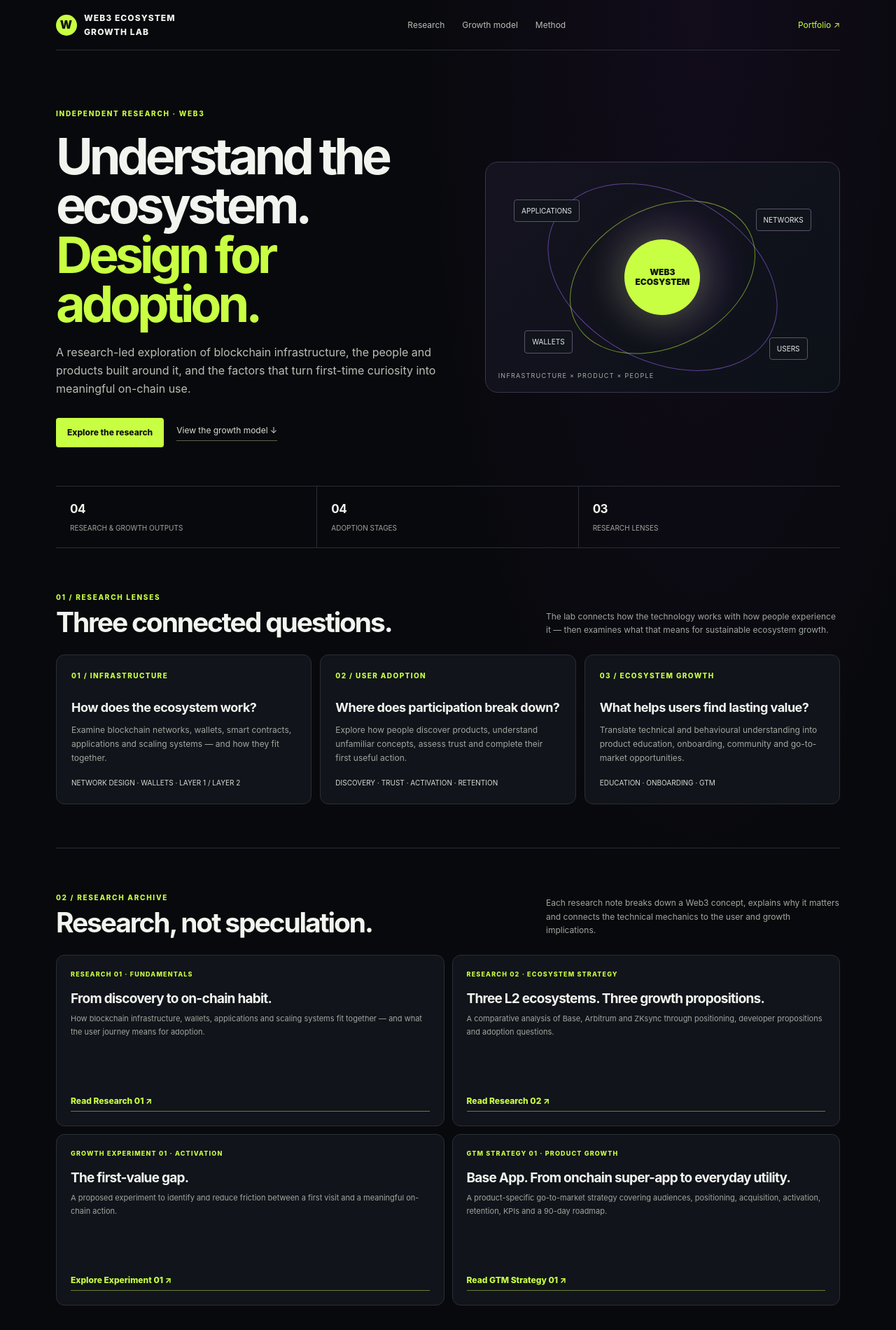
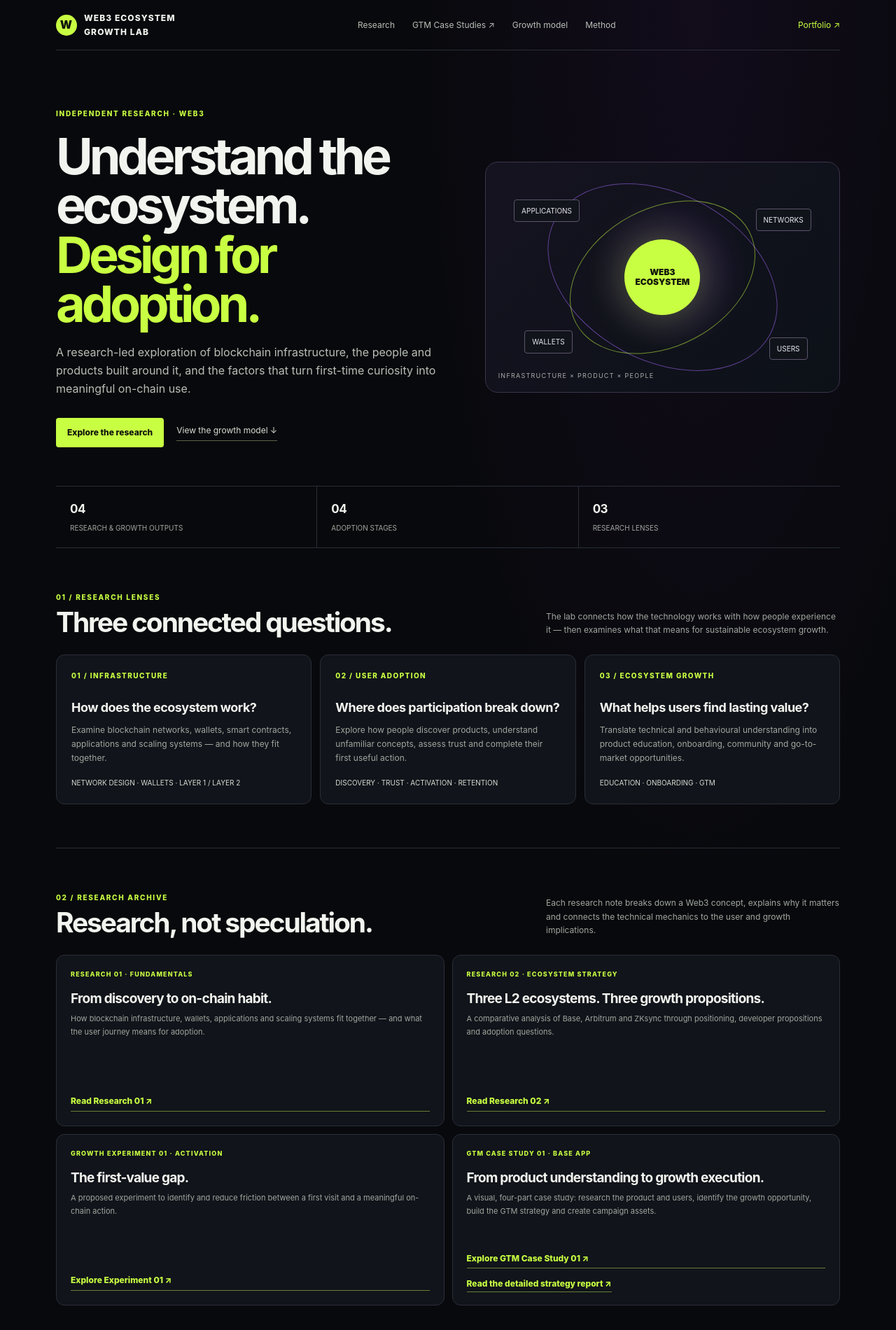
Before and after one commit to maryamdps/web3-ecosystem-growth-lab-preview, a plain HTML site: page projects/web3-ecosystem-growth-lab/index.html in a window 1280 px wide. Shown: the top 1900 px of the page at 70% size. Drawn offline with Linux system fonts and the light colour scheme.

Commit message:
Add GTM case study navigation and featured entry

```diff
--- a/projects/web3-ecosystem-growth-lab/index.html
+++ b/projects/web3-ecosystem-growth-lab/index.html
@@ -26,7 +26,7 @@ footer{padding:24px 0 34px;display:flex;justify-content:space-between;gap:15px;c
 <div class="wrap">
 <header>
 <a class="brand" href="./index.html"><span class="mark">W</span><span>WEB3 ECOSYSTEM<br>GROWTH LAB</span></a>
-<nav aria-label="Main navigation"><a href="#research">Research</a><a href="#growth">Growth model</a><a href="#method">Method</a></nav>
+<nav aria-label="Main navigation"><a href="#research">Research</a><a href="../../case-studies/base-app/index.html">GTM Case Studies ↗</a><a href="#growth">Growth model</a><a href="#method">Method</a></nav>
 <a class="back" href="../../index.html">Portfolio ↗</a>
 </header>
 <main>
@@ -60,7 +60,7 @@ footer{padding:24px 0 34px;display:flex;justify-content:space-between;gap:15px;c
 <article class="archive-card"><div class="feature-label">RESEARCH 01 · FUNDAMENTALS</div><h3>From discovery to on-chain habit.</h3><p>How blockchain infrastructure, wallets, applications and scaling systems fit together — and what the user journey means for adoption.</p><a class="read-link" href="../../research/01-from-discovery-to-onchain-habit.html">Read Research 01 ↗</a></article>
 <article class="archive-card"><div class="feature-label">RESEARCH 02 · ECOSYSTEM STRATEGY</div><h3>Three L2 ecosystems. Three growth propositions.</h3><p>A comparative analysis of Base, Arbitrum and ZKsync through positioning, developer propositions and adoption questions.</p><a class="read-link" href="../../research/02-three-l2-ecosystems-three-growth-propositions.html">Read Research 02 ↗</a></article>
 <article class="archive-card"><div class="feature-label">GROWTH EXPERIMENT 01 · ACTIVATION</div><h3>The first-value gap.</h3><p>A proposed experiment to identify and reduce friction between a first visit and a meaningful on-chain action.</p><a class="read-link" href="../../research/03-the-first-value-gap.html">Explore Experiment 01 ↗</a></article>
-<article class="archive-card"><div class="feature-label">GTM STRATEGY 01 · PRODUCT GROWTH</div><h3>Base App. From onchain super-app to everyday utility.</h3><p>A product-specific go-to-market strategy covering audiences, positioning, acquisition, activation, retention, KPIs and a 90-day roadmap.</p><a class="read-link" href="../../strategy/01-base-app-go-to-market-strategy.html">Read GTM Strategy 01 ↗</a></article>
+<article class="archive-card"><div class="feature-label">GTM CASE STUDY 01 · BASE APP</div><h3>From product understanding to growth execution.</h3><p>A visual, four-part case study: research the product and users, identify the growth opportunity, build the GTM strategy and create campaign assets.</p><a class="read-link" href="../../case-studies/base-app/index.html">Explore GTM Case Study 01 ↗</a><p style="margin-top:12px"><a class="read-link" href="../../strategy/01-base-app-go-to-market-strategy.html">Read the detailed strategy report ↗</a></p></article>
 </div>
 </section>
 <section id="growth">
```
